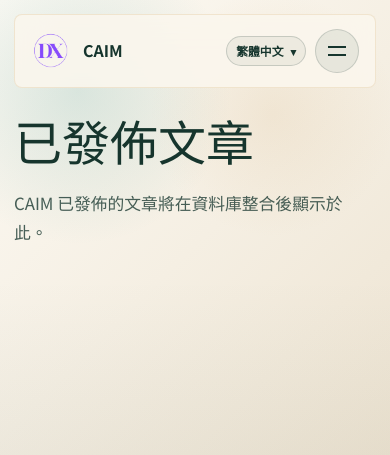
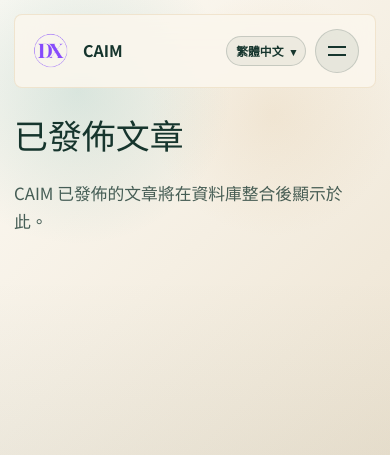
Before and after one commit to doxaxcharlesyung/caim_web, a Flask app: page /articles/published/ in a window 390 px wide. Shown: the top 455 px of the page. Run offline with Flask 3, Linux system fonts and the light colour scheme; data that the repository does not hold is empty; style sheets or scripts are compiled from the project's sources.

Commit message:
Standardize hero title sizing across site

```diff
--- a/static/css/v3/overrides.css
+++ b/static/css/v3/overrides.css
@@ -92,6 +92,12 @@
   animation-play-state: paused;
 }
 
+/* Match standard public page heroes to the Home hero heading scale. */
+.page-hero h1 {
+  font-size: clamp(2.25rem, 3.85vw, 4.15rem);
+  line-height: 1.14;
+}
+
 @media (max-width: 1120px) {
   .language-picker {
     justify-self: end;
@@ -113,3 +119,9 @@
     padding: 8px 9px;
   }
 }
+
+@media (max-width: 620px) {
+  .page-hero h1 {
+    font-size: clamp(1.85rem, 8.7vw, 2.55rem);
+  }
+}
--- a/templates/layouts/base.html
+++ b/templates/layouts/base.html
@@ -15,7 +15,7 @@
     <link href="https://fonts.googleapis.com/css2?family=Fraunces:opsz,wght@9..144,600;9..144,700&family=Inter:wght@400;500;600;700;800&family=Noto+Sans+TC:wght@400;500;700;800&family=Noto+Serif+TC:wght@600;700;900&display=swap" rel="stylesheet">
     <link rel="stylesheet" href="{{ url_for('static', filename='css/v3/global.css') }}">
     <link rel="stylesheet" href="{{ url_for('static', filename='css/v3/components.css') }}">
-    <link rel="stylesheet" href="{{ url_for('static', filename='css/v3/overrides.css', v='ribbon-slow-100') }}">
+    <link rel="stylesheet" href="{{ url_for('static', filename='css/v3/overrides.css', v='hero-site-standard') }}">
     {% block page_styles %}{% endblock %}
     {% block head %}{% endblock %}
   </head>
```
Also changed, not shown: tests/test_content_routes.py (+4 -0 lines).
